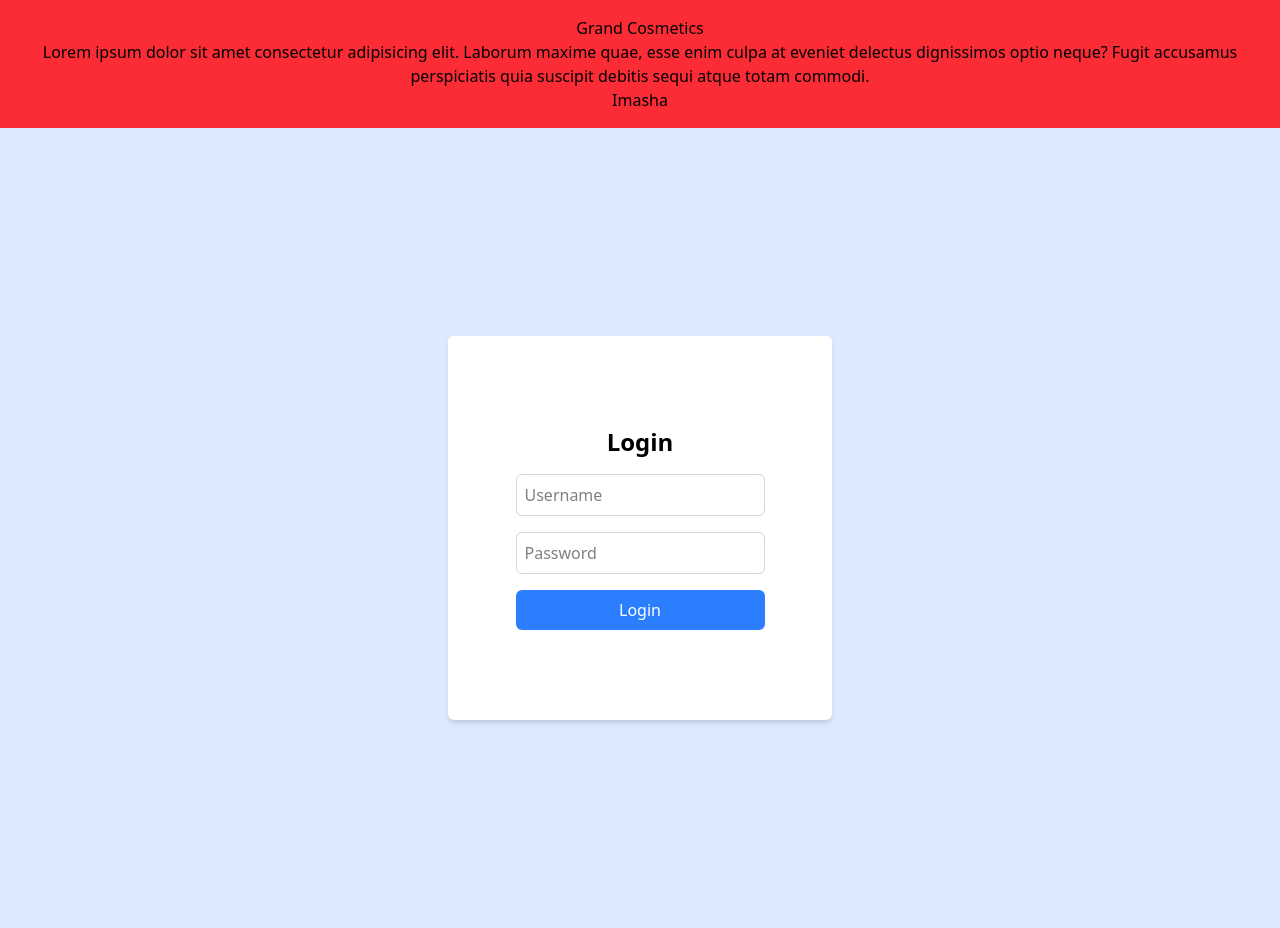
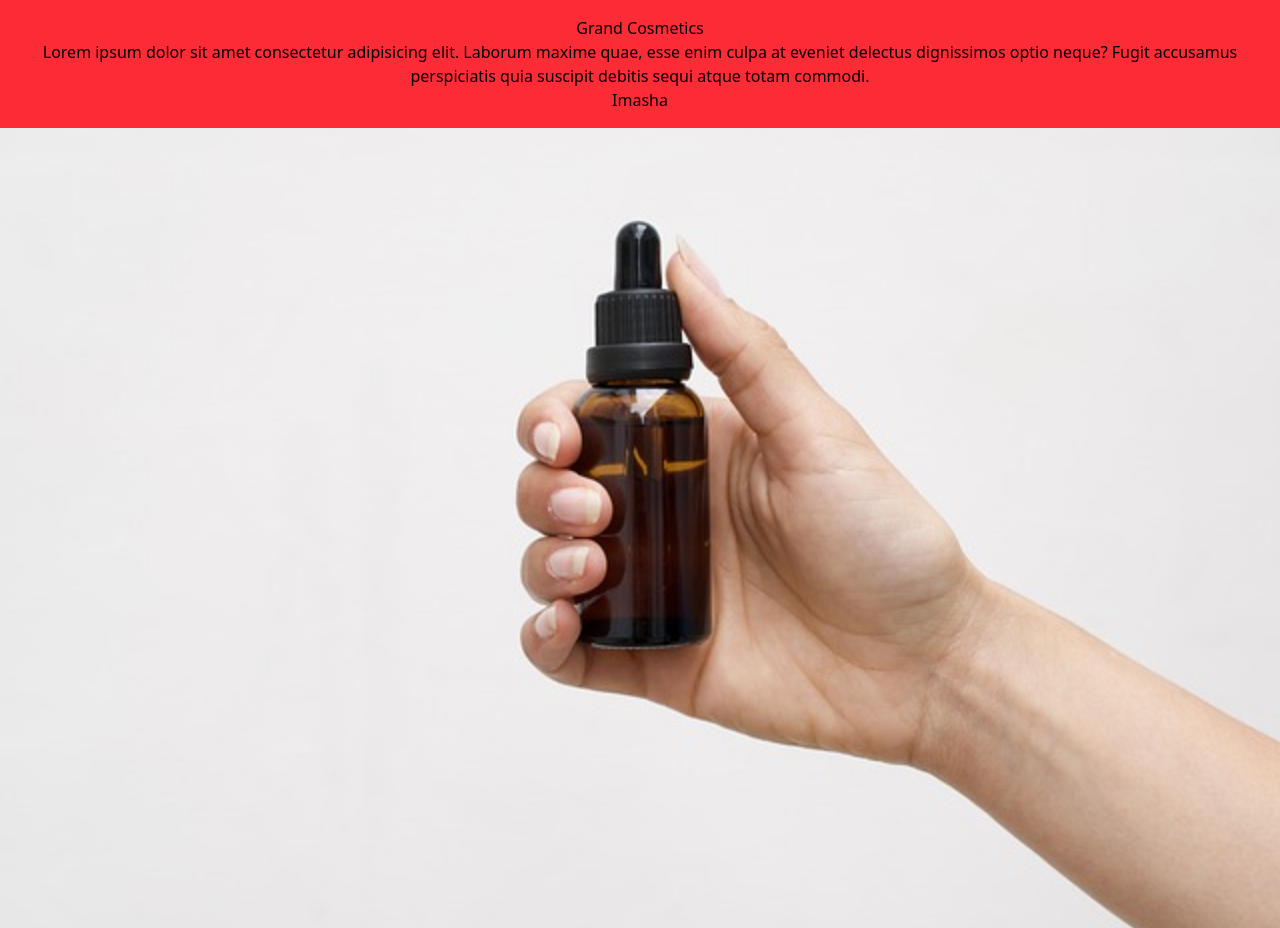
Before and after one commit to ImashaKumarasinghe/MERN_frontend, a React app: page /login in a window 1280 px wide. Built offline with nearby package versions, Linux system fonts and the light colour scheme; the HTML template or start-up script is replaced by a standard one.

Commit message:
login page creation

```diff
--- a/src/pages/login.jsx
+++ b/src/pages/login.jsx
@@ -1,14 +1,7 @@
 export default function LoginPage() {
   return (
-    <div className='w-full h-screen bg-blue-100 flex justify-center items-center'>
-      <div className='w-96 h-96 bg-white shadow-md rounded-md flex flex-col justify-center items-center'>
-        <h2 className='text-2xl font-bold mb-4'>Login</h2>
-        <form className='flex flex-col'>
-          <input type='text' placeholder='Username' className='mb-4 p-2 border border-gray-300 rounded-md' />
-          <input type='password' placeholder='Password' className='mb-4 p-2 border border-gray-300 rounded-md' />
-          <button type='submit' className='bg-blue-500 text-white p-2 rounded-md'>Login</button>
-        </form>
-      </div>
+    <div className="w-full h-screen bg-[url('/oil.jpg')] bg-no-repeat bg-cover bg-center flex justify-center items-center">
+
     </div>
   );
 }
```
Also changed, not shown: public/oil.jpg (added).
